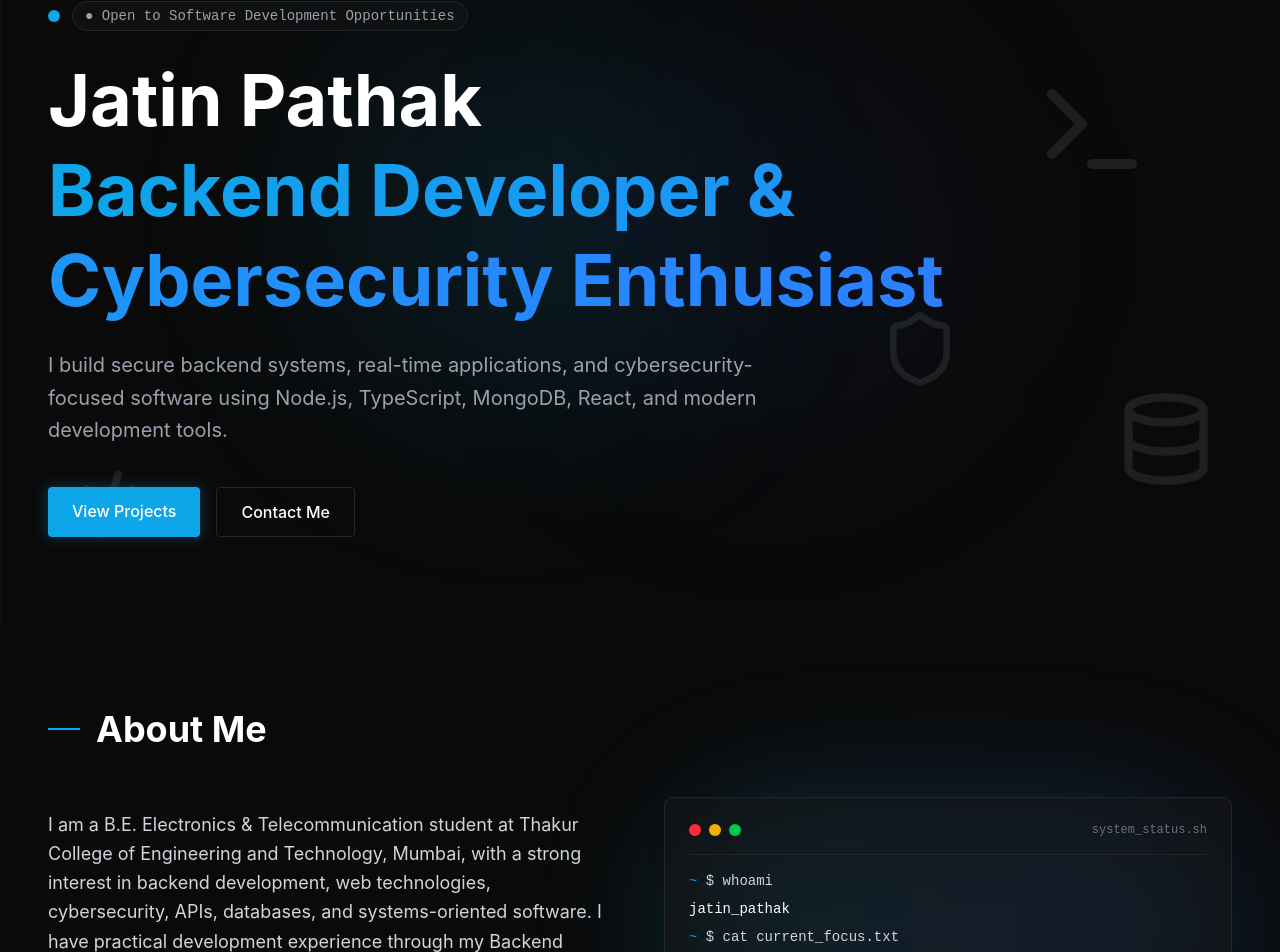
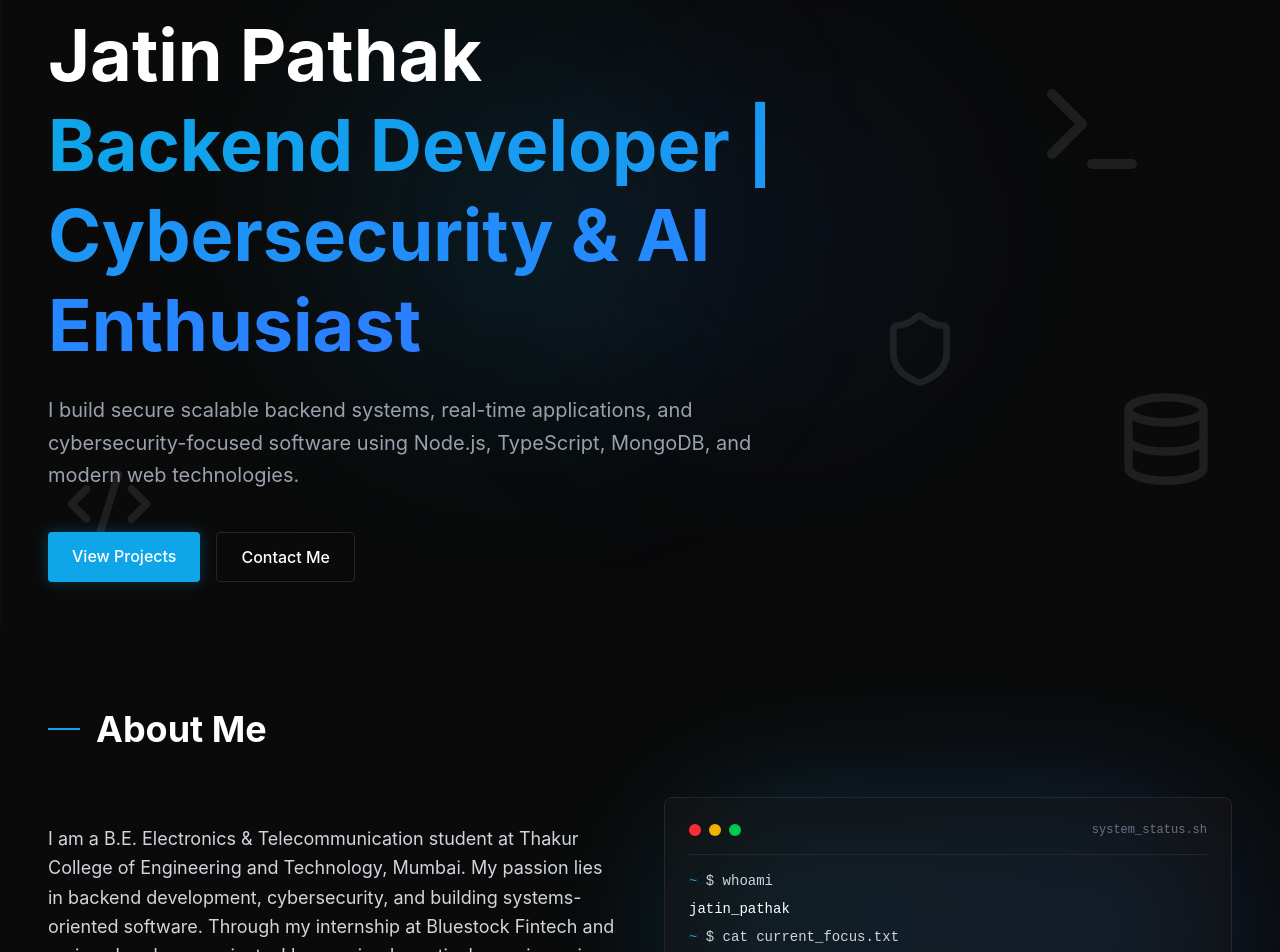
Before and after one commit to jatin06-celll/Portfolio, a React (Vite) app: page / in a window 1280 px wide. Shown: the part 171-1123 px from the top of the page. Built offline with nearby package versions, Linux system fonts and the light colour scheme.

Commit message:
Just an normal one

```diff
--- a/src/data/portfolioData.ts
+++ b/src/data/portfolioData.ts
@@ -2,12 +2,12 @@ export const portfolioData = {
   resumeUrl: "/resume.pdf", // Place your resume PDF in the public folder and name it resume.pdf
   hero: {
     name: "Jatin Pathak",
-    headline: "Backend Developer & Cybersecurity Enthusiast",
-    description: "I build secure backend systems, real-time applications, and cybersecurity-focused software using Node.js, TypeScript, MongoDB, React, and modern development tools.",
+    headline: "Backend Developer | Cybersecurity & AI Enthusiast",
+    description: "I build secure scalable backend systems, real-time applications, and cybersecurity-focused software using Node.js, TypeScript, MongoDB, and modern web technologies.",
     status: "● Open to Software Development Opportunities",
   },
   about: {
-    text: "I am a B.E. Electronics & Telecommunication student at Thakur College of Engineering and Technology, Mumbai, with a strong interest in backend development, web technologies, cybersecurity, APIs, databases, and systems-oriented software. I have practical development experience through my Backend Developer Internship at Bluestock Fintech and through projects involving real-time communication, secure transactions, network packet inspection, and cryptographic systems.",
+    text: "I am a B.E. Electronics & Telecommunication student at Thakur College of Engineering and Technology, Mumbai. My passion lies in backend development, cybersecurity, and building systems-oriented software. Through my internship at Bluestock Fintech and various hands-on projects, I have gained practical experience in designing secure RESTful APIs, implementing real-time communication, and developing robust cryptographic systems.",
   },
   skills: {
     languages: ["C++", "TypeScript", "JavaScript", "Python (Basics)"],
@@ -120,7 +120,7 @@ export const portfolioData = {
   },
   extracurricular: [
     {
-      role: "Working Committee",
+      role: "T.E Head",
       organization: "TCET-IEEE",
       points: [
         "Planned technical events",
@@ -132,8 +132,7 @@ export const portfolioData = {
       role: "Academic Tutor",
       organization: "Independent",
       points: [
-        "Mentored 25+ students",
-        "Developed communication and interpersonal abilities"
+        "Mentored 25+ students as an academic tutor, enhancing communication and interpersonal abilities"
       ]
     }
   ],
```
